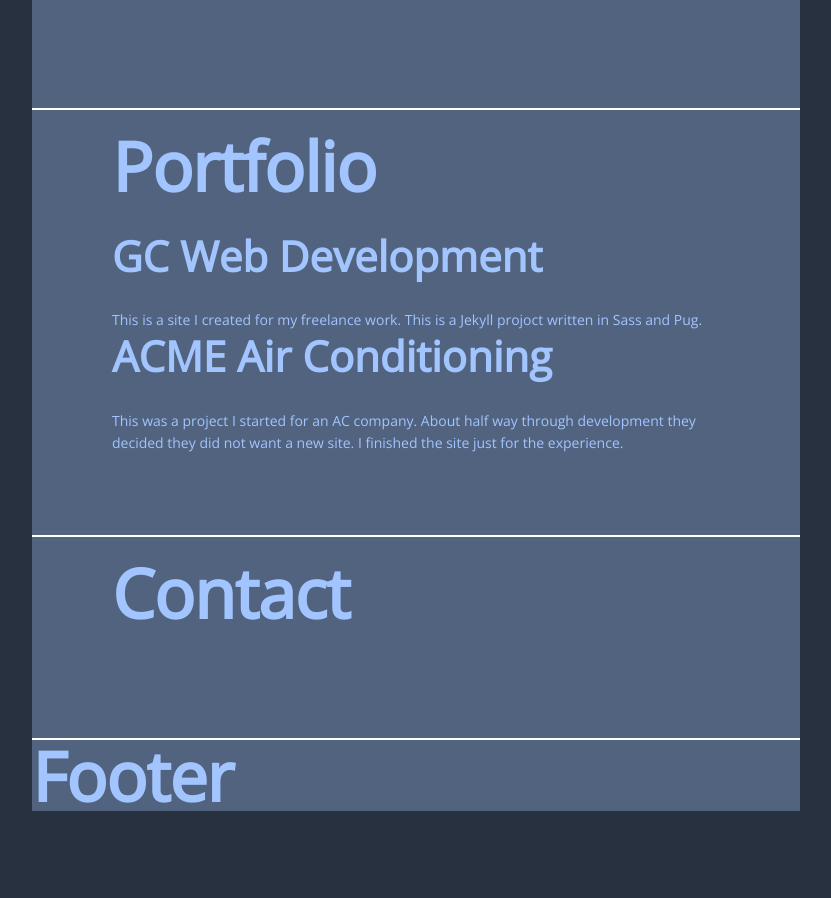
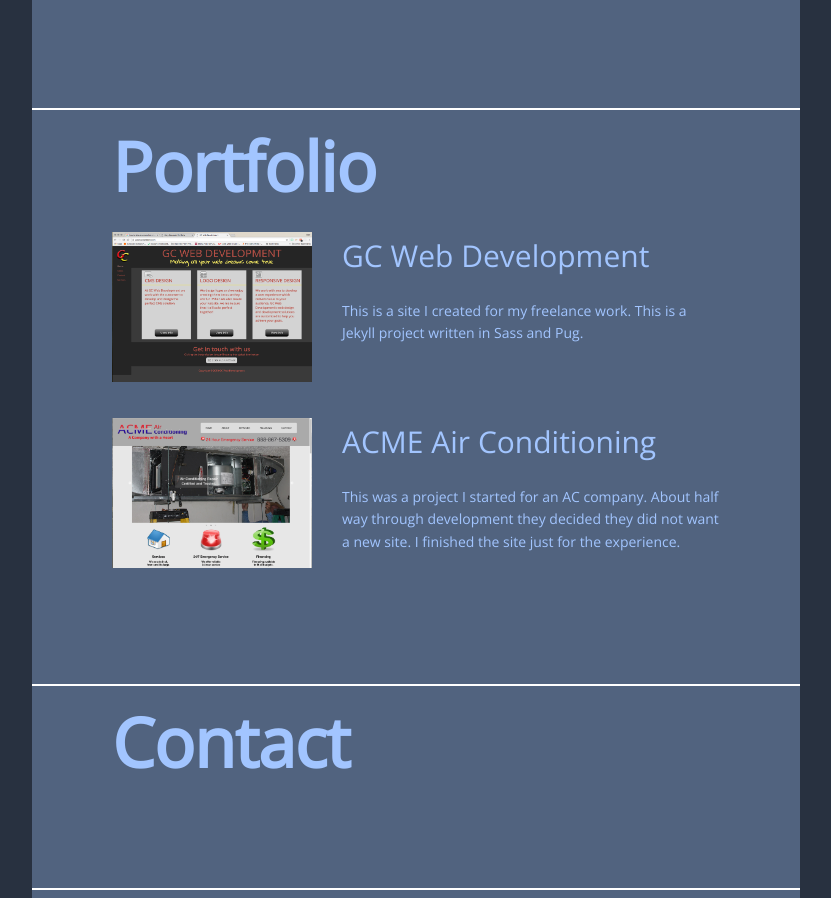
Before and after one commit to wingsfan70/portfolio, a Jekyll site: the page built from index.html, in a window 1280 px wide. Shown: the part 1055-1953 px from the top of the page, without its empty margins (224-1055 px from the left). Built offline with Jekyll 4.4.1, drawn with Linux system fonts in a browser that asks for light colours; nearby versions of some CDN libraries; before the commit the page ends 1896 px from its top, so only the background shows below that.

Commit message:
Finished project section

```diff
--- /dev/null
+++ b/_includes/project.html
@@ -0,0 +1,3 @@
+<section class="portfolio"><h1>Portfolio</h1><div class="example"><a href="http://www.gcwebdev.com"><img class="example-img" src="/assets/img/gcwebdev.png"/></a><div class="example-desc"><a class="example-title" href="http://www.gcwebdev.com"> GC Web Development</a><p class="example-text">This is a site I created for my freelance work. This is a Jekyll project written in
+Sass and Pug.</p></div></div><div class="example"><a href="https://wingsfan70.github.io/ACME_AC/"><img class="example-img" src="/assets/img/acmeair.png"/></a><div class="example-desc"><a class="example-title" href="https://wingsfan70.github.io/ACME_AC/">ACME Air Conditioning</a><p class="example-text">This was a project I started for an AC company. About half way through development
+they decided they did not want a new site. I finished the site just for the experience.    </p></div></div></section>
--- a/assets/css/main.css
+++ b/assets/css/main.css
@@ -588,10 +588,36 @@ section {
   display: -ms-flexbox;
   display: flex;
   -ms-flex-direction: row;
-      flex-direction: row; }
+      flex-direction: row;
+  margin-bottom: 30px; }
+  @media (max-width: 660px) {
+    .example {
+      -ms-flex-direction: column;
+          flex-direction: column;
+      -ms-flex-align: center;
+          align-items: center; } }
+
+.example-img {
+  width: 200px;
+  height: 150px; }
+  @media (max-width: 660px) {
+    .example-img {
+      width: 300px;
+      height: 200px; } }
+
+.example-title {
+  margin: 0 0 20px 0;
+  font-size: 30px; }
+  @media (max-width: 720px) {
+    .example-title {
+      font-size: 25px; } }
 
 .example-desc {
   display: -ms-flexbox;
   display: flex;
   -ms-flex-direction: column;
-      flex-direction: column; }
+      flex-direction: column;
+  margin-left: 30px; }
+  @media (max-width: 660px) {
+    .example-desc {
+      margin-left: 0; } }
--- a/assets/css/main.scss
+++ b/assets/css/main.scss
@@ -9,5 +9,5 @@
 @import "3-sections/header";
 @import "3-sections/about";
 @import "3-sections/contact";
-@import "3-sections/portfolio";
+@import "3-sections/project";
 @import "3-sections/footer";
--- a/index.html
+++ b/index.html
@@ -6,7 +6,7 @@ title: Gary Caseman Portfolio
     {% include header.html %}
     <div class="content-wrapper">
         {% include about.html %}
-        {% include portfolio.html %}
+        {% include project.html %}
         {% include contact.html %}
         {% include footer.html %}
     </div>
```
Also changed, not shown: _pugfiles/portfolio.pug (deleted, +0 -16 lines), _pugfiles/project.pug (added, +18 -0 lines), assets/css/3-sections/portfolio.sass (deleted, +0 -9 lines), assets/css/3-sections/project.sass (added, +29 -0 lines), _pugfiles/about.pug (line endings or trailing spaces), assets/img/acmeair.png (added), assets/img/gcwebdev.png (added), 7 other files.
